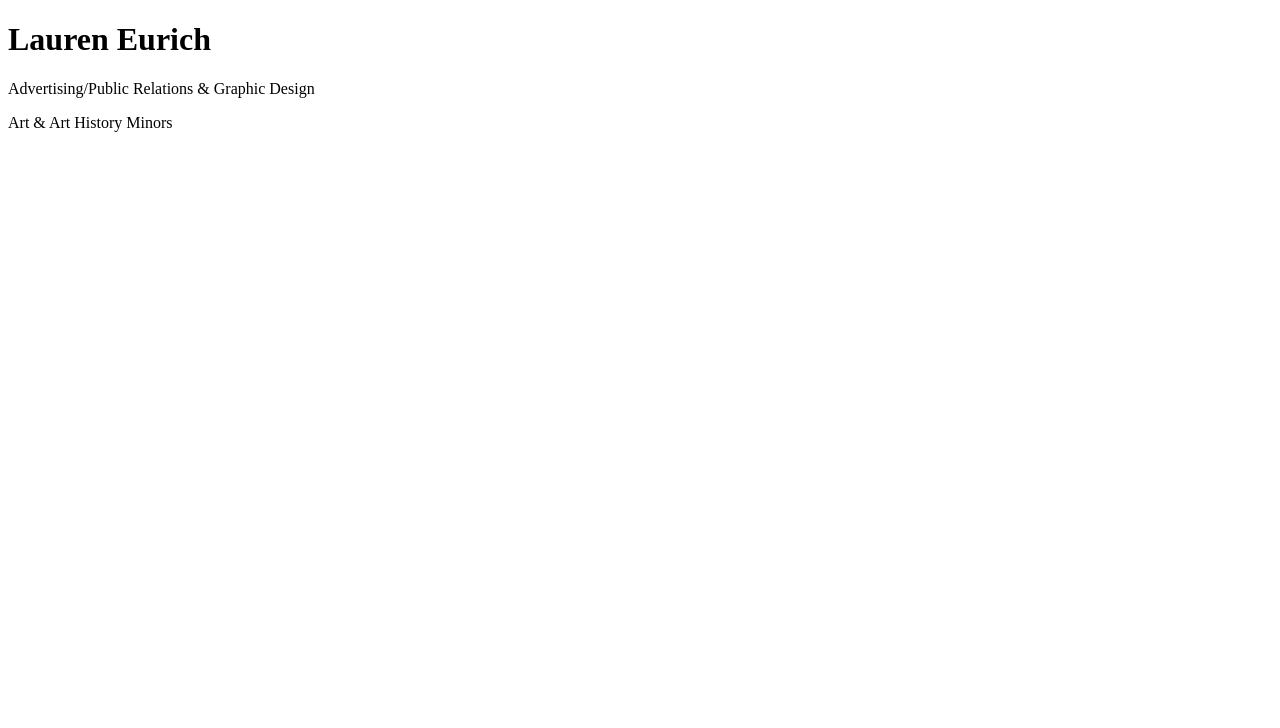
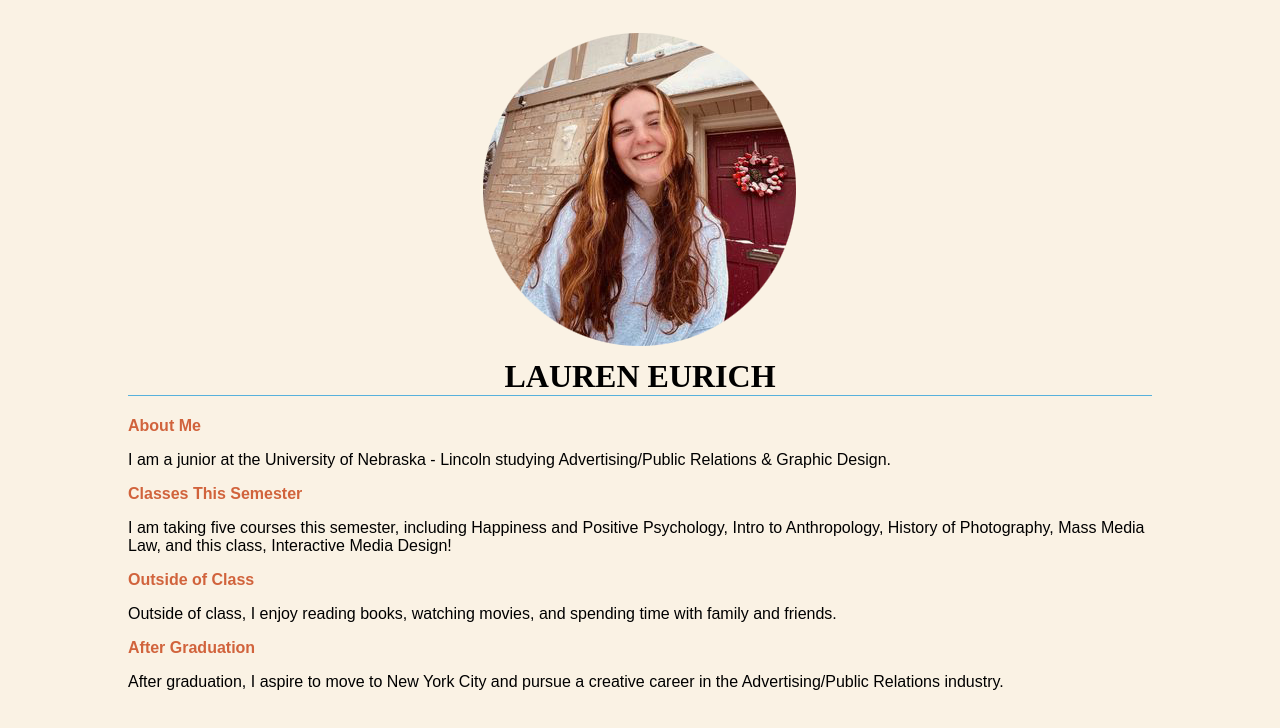
Before and after one commit to laeurich/ADPR_458, a plain HTML site: page index.html in a window 1280 px wide. Drawn offline with Linux system fonts and the light colour scheme.

Commit message:
ADPR_458

```diff
--- a/index.html
+++ b/index.html
@@ -3,11 +3,36 @@
 <head>
     <meta charset="UTF-8">
     <meta name="viewport" content="width=device-width, initial-scale=1.0">
-    <title>Lauren Eurich</title>
+    <title>LAUREN EURICH</title>
+    <style>
+		body {
+			margin: 0 10%;
+			background-color: #faf2e4;
+			font-family: sans-serif;
+		}
+		h1 {
+			text-align: center;
+			text-transform: uppercase;
+			border-bottom: 1px solid #57b1dc;
+			font-family: serif;
+			margin-top: 30px;
+		}
+
+		h2{
+			color: #d1633c;
+			font-size: 1em;
+		}
+		</style>
 </head>
 <body>
-    <h1>Lauren Eurich</h1>
-    <p>Advertising/Public Relations & Graphic Design</p>
-    <p>Art & Art History Minors</p>
+    <h1><img src="images/Profile Pic.png"><br>LAUREN EURICH</h1>
+    <h2>About Me</h2>
+        <p>I am a junior at the University of Nebraska - Lincoln studying Advertising/Public Relations & Graphic Design.</p>
+    <h2>Classes This Semester</h2>
+        <p>I am taking five courses this semester, including Happiness and Positive Psychology, Intro to Anthropology, History of Photography, Mass Media Law, and this class, Interactive Media Design!</p>
+    <h2>Outside of Class</h2>
+        <p>Outside of class, I enjoy reading books, watching movies, and spending time with family and friends.</p>
+    <h2>After Graduation</h2>
+        <p>After graduation, I aspire to move to New York City and pursue a creative career in the Advertising/Public Relations industry.</p>
 </body>
 </html>
```
Also changed, not shown: images/Insta Profile Pic.png (added), images/Profile Photo.png (added), images/Profile Pic.png (added), 2 other files.
